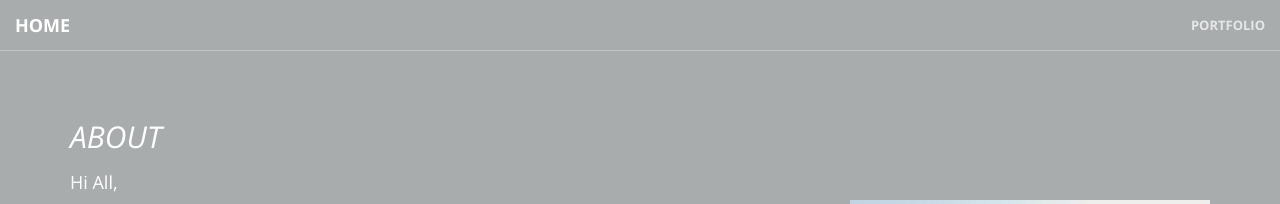
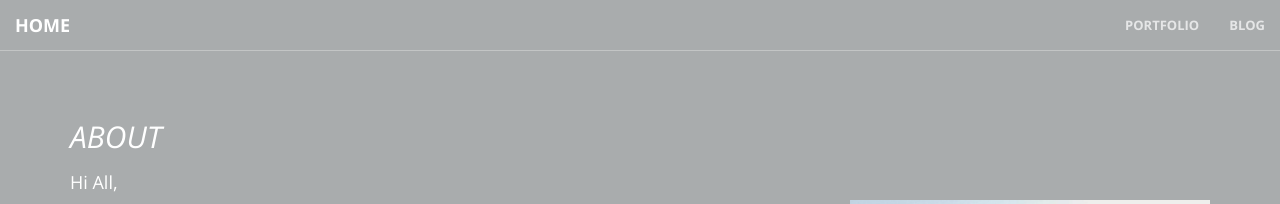
Before and after one commit to non-ceterisparibus/non-ceterisparibus.github.io, a Jekyll site: the page about.html, which Jekyll copies as it is, in a window 1280 px wide. Shown: the top 204 px of the page. Built offline with Jekyll 4.4.1, drawn with Linux system fonts in a browser that asks for light colours.

Commit message:
Update about.html

```diff
--- a/about.html
+++ b/about.html
@@ -46,6 +46,9 @@
                 <ul class="nav navbar-nav navbar-right">
                     <li>
                         <a class="navbar-brand page-scroll" href="portfolios.html">Portfolio</a>
+                    </li>
+                    <li class="nav-item">
+                        <a class="nav-link" href="{{ "/blog" | relative_url }}">Blog</a>
                     </li>
                 </ul>
             </div>
```
